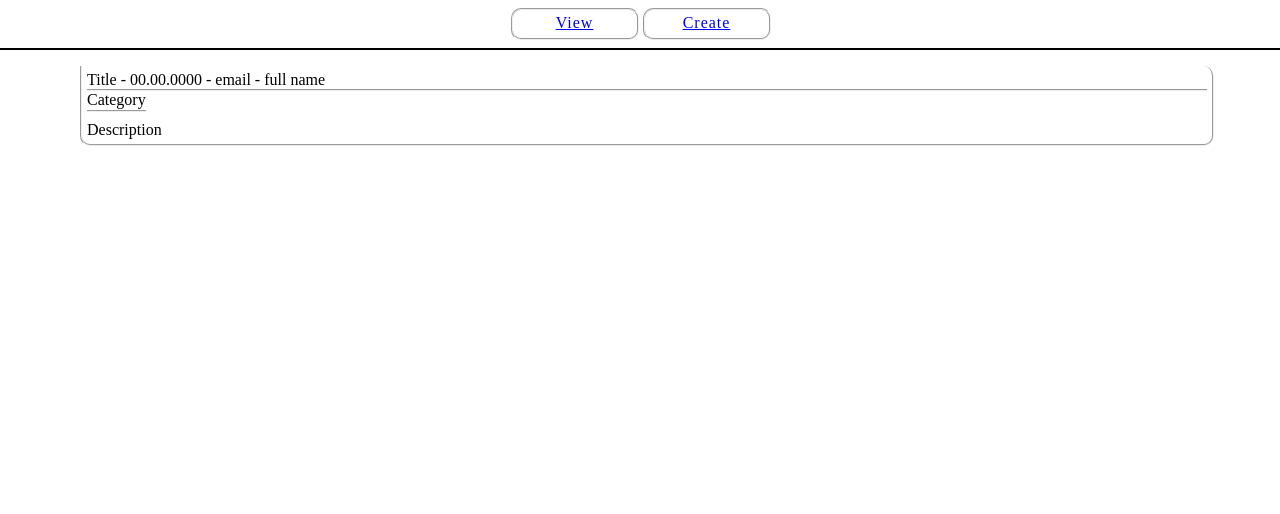
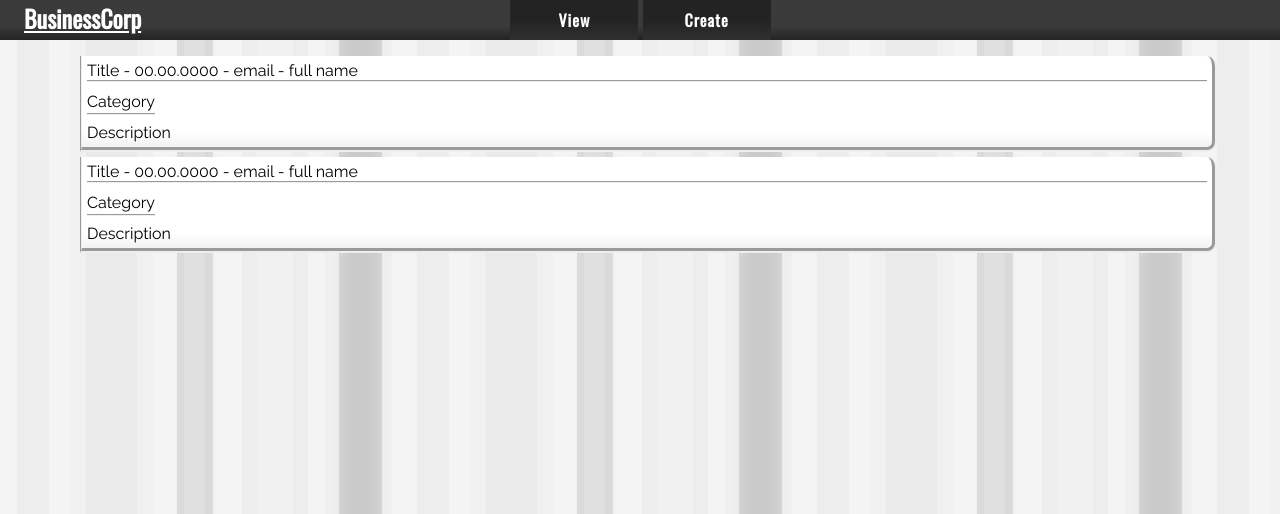
Before and after one commit to Tkarius/was2019, a PHP site: page /index.html in a window 1280 px wide. Shown: the top 514 px of the page. Run offline with PHP 8.4, Linux system fonts and the light colour scheme.

Commit message:
Some CSS changes.

```diff
--- a/frontend/create.html
+++ b/frontend/create.html
@@ -4,9 +4,11 @@
     <head>
         <title>Create Business Announcement</title>
         <link rel="stylesheet" type="text/css" href="css\main.css">
+        <link href="https://fonts.googleapis.com/css?family=Oswald|Raleway" rel="stylesheet">
     </head>
     <body>
         <div id="MenuBar">
+            <h2>BusinessCorp</h2>
             <span class="menubutton"><a href="./">View</a></span>
             <span class="menubutton"><a href="./create.html">Create</a></span>
         </div>
--- a/frontend/css/main.css
+++ b/frontend/css/main.css
@@ -1,35 +1,60 @@
 #MenuBar{
     width:calc(100% + 1px);
-    padding-bottom: 0.5em;
-    padding-top: 0.5em;
     margin:0px;
-    border-style: solid;
-    border-width: 0px 0px 2px 0px;
+    background-image: linear-gradient(#3a3a3a, #3a3a3a, #3a3a3a, #232323);
+    background-color:#3a3a3a;
     box-sizing:border-box;
     text-align:center;
 }
 
+#MenuBar>h2{
+    position: absolute;
+    left:1em;
+    margin:0;
+    color:white;
+    text-decoration:underline;
+}
+
 .menubutton{
+    background-image: linear-gradient(#232323, #232323,#303030);
+    background-color:#232323;
     margin:0px;
-    border-style: groove;
-    border-width: 2px;
-    border-radius: 10px;
-    padding-top:4px;
     box-sizing:border-box;
     display:inline-block;
     letter-spacing: 1px;
-    height:2em;
+    height:2.5em;
     width:8em;
+    color:white;
     cursor:pointer;
+    padding-top:0.5em;
+    font-family: 'Oswald', sans-serif;
+}
+
+.menubutton a{
+    color:white;
+    text-decoration:none;
+    font-weight:bold;
+    height:100%;
 }
 
 .menubutton:hover{
-    color:Gray;
+    background-image: none;
+    background-color:#303030;
 }
 
 body{
     margin:0px;
     padding:0px;
+    background-image:url("media/background.png");
+}
+
+h1,h2,h3,h4{
+    font-family: 'Oswald', sans-serif;
+    text-decoration:underline;
+}
+
+div{
+    font-family: 'Raleway', sans-serif;
 }
 
 input{
@@ -43,17 +68,21 @@ input{
 }
 
 .bnsannouncement{
+    background-color:white;
     width:100%;
     border-style: groove;
-    border-width: 0px 2px 2px 2px;
-    border-radius: 0px 10px 10px 10px;
+    border-width: 0px 5px 5px 2px;
+    border-radius: 0px 10px 10px 0px;
     padding:5px;
+    margin-bottom:5px;
+    background-image: linear-gradient(white,white,white,white,white,white,#f2f2f2);
 }
 
 .firstline{
     width:100%;
     border-style: groove;
     border-width: 0px 0px 2px 0px;
+    margin-bottom:10px;
 }
 
 .category{
@@ -70,3 +99,23 @@ input{
 #ErrorAnnouncement{
     color:red;
 }
+
+input[type=submit] {
+    background-image: linear-gradient(#232323, #232323,#303030);
+    background-color:#232323;
+    margin:0px;
+    box-sizing:border-box;
+    display:inline-block;
+    letter-spacing: 1px;
+    height:2em;
+    width:4em;
+    color:white;
+    cursor:pointer;
+    font-family: 'Oswald', sans-serif;
+}
+
+@media only screen and (max-width: 600px) {
+    #MenuBar>h2{
+        display:none;
+    }
+  }
--- a/frontend/index.html
+++ b/frontend/index.html
@@ -4,9 +4,11 @@
     <head>
         <title>View Business Announcements</title>
         <link rel="stylesheet" type="text/css" href="css\main.css">
+        <link href="https://fonts.googleapis.com/css?family=Oswald|Raleway" rel="stylesheet">
     </head>
     <body>
         <div id="MenuBar">
+            <h2>BusinessCorp</h2>
             <span class="menubutton"><a href="./">View</a></span>
             <span class="menubutton"><a href="./create.html">Create</a></span>
         </div>
@@ -19,6 +21,11 @@
                 <span class='category'>Category</span>
                 <div class='description'>Description</div>
             </div>
+            <div class='bnsannouncement'>
+                <div class='firstline'><span class='title'> Title </span> - <span class='date'> 00.00.0000 </span> - email - full name</div>
+                <span class='category'>Category</span>
+                <div class='description'>Description</div>
+            </div>
         </div>
 
     </body>
```
Also changed, not shown: frontend/css/media/background.png (added).
